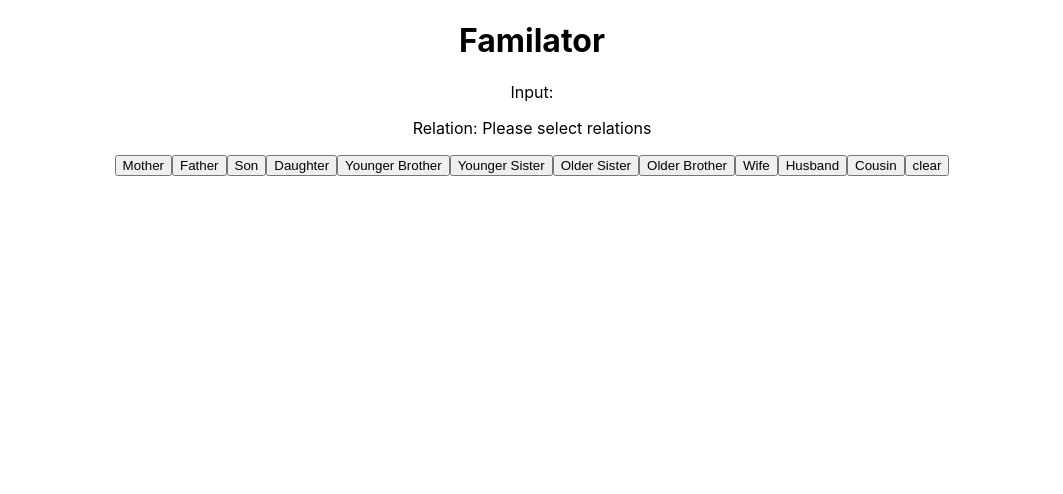
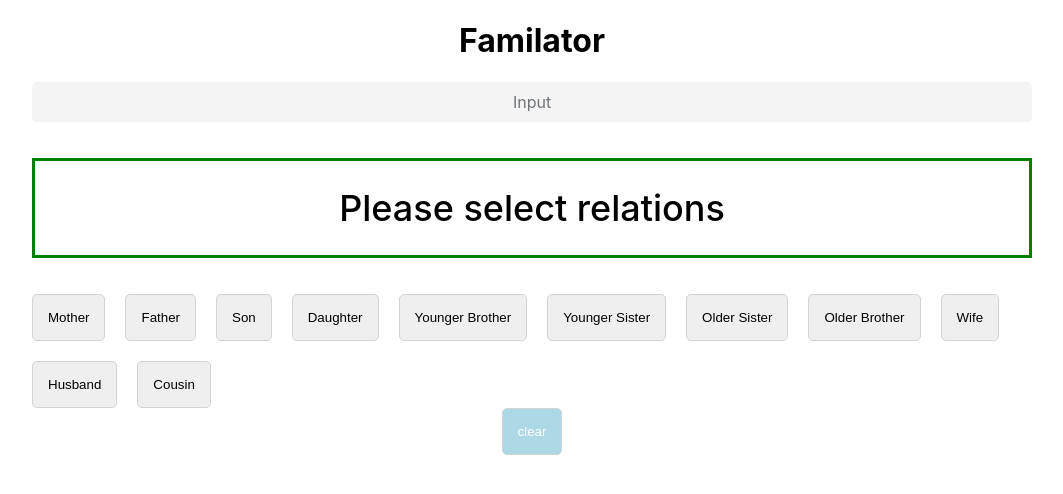
Before and after one commit to jayd74/familator, a React (Create React App) app: page / in a window 1280 px wide. Shown: the top 494 px of the page, without its empty margins (108-1171 px from the left). Built offline with nearby package versions, Linux system fonts and the light colour scheme.

Commit message:
Add styled components and some styling

```diff
--- a/package.json
+++ b/package.json
@@ -7,6 +7,7 @@
     "react": "^17.0.2",
     "react-dom": "^17.0.2",
     "react-scripts": "4.0.3",
+    "styled-components": "^5.3.1",
     "web-vitals": "^2.1.0"
   },
   "scripts": {
--- a/src/components/Button/index.jsx
+++ b/src/components/Button/index.jsx
@@ -1,10 +1,25 @@
 import React from "react";
+import styled from "styled-components";
 
-const Button = ({ copy, value, setRelation }) => {
+const Button = ({ className, copy, setRelation }) => {
   const handleClick = (relation) => {
     setRelation(relation);
   };
-  return <button onClick={() => handleClick(copy)}>{copy}</button>;
+  return (
+    <button className={className} onClick={() => handleClick(copy)}>
+      {copy}
+    </button>
+  );
 };
 
-export default Button;
+export default styled(Button)`
+  border: 1px solid lightgrey;
+  border-radius: 5px;
+  padding: 15px;
+
+  &:hover {
+    background: grey;
+    color: white;
+    cursor: pointer;
+  }
+`;
--- a/src/components/Familator/index.jsx
+++ b/src/components/Familator/index.jsx
@@ -1,7 +1,8 @@
 import React, { useEffect, useState } from "react";
+import styled from "styled-components";
 import Button from "../Button";
 import { relations, getChineseRelation } from "./relations";
-const Familator = () => {
+const Familator = ({ className }) => {
   const [relationship, setRelationship] = useState([]);
   const [input, setInput] = useState("");
 
@@ -28,16 +29,59 @@ const Familator = () => {
   };
 
   return (
-    <>
+    <div className={className}>
       <h1>Familator</h1>
-      <p>Input: {input && `My ${input}`}</p>
-      <p>Relation: {getChineseRelation(input)}</p>
-      {relations.map((relation) => (
-        <Button key={relation} copy={relation} setRelation={setRelation} />
-      ))}
-      <Button key="clear" copy="clear" setRelation={setRelation} />
-    </>
+      <InputArea>
+        Input <span>{input && `My ${input}`}</span>
+      </InputArea>
+      <RelationOutput>{getChineseRelation(input)}</RelationOutput>
+      <CTAContainer>
+        {relations.map((relation) => (
+          <Button key={relation} copy={relation} setRelation={setRelation} />
+        ))}
+      </CTAContainer>
+      <ClearBtn key="clear" copy="clear" setRelation={setRelation} />
+    </div>
   );
 };
 
-export default Familator;
+export default styled(Familator)`
+  max-width: 1000px;
+  margin: 0 auto;
+`;
+
+const InputArea = styled.p`
+  background-color: #f4f4f4;
+  border-radius: 5px;
+  padding: 10px;
+  color: #70757a;
+  display: flex;
+  flex-direction: column;
+
+  span {
+    color: black;
+  }
+`;
+
+const ClearBtn = styled(Button)`
+  background: lightblue;
+  color: white;
+
+  &:hover {
+    background: blue;
+    cursor: pointer;
+  }
+`;
+
+const RelationOutput = styled.p`
+  border: 3px solid green;
+  padding: 25px;
+  font-size: 36px;
+  font-weight: 500;
+`;
+
+const CTAContainer = styled.div`
+  display: flex;
+  gap: 20px;
+  flex-wrap: wrap;
+`;
```
Also changed, not shown: 1 other file (tests, documents, lock files or other folders).
